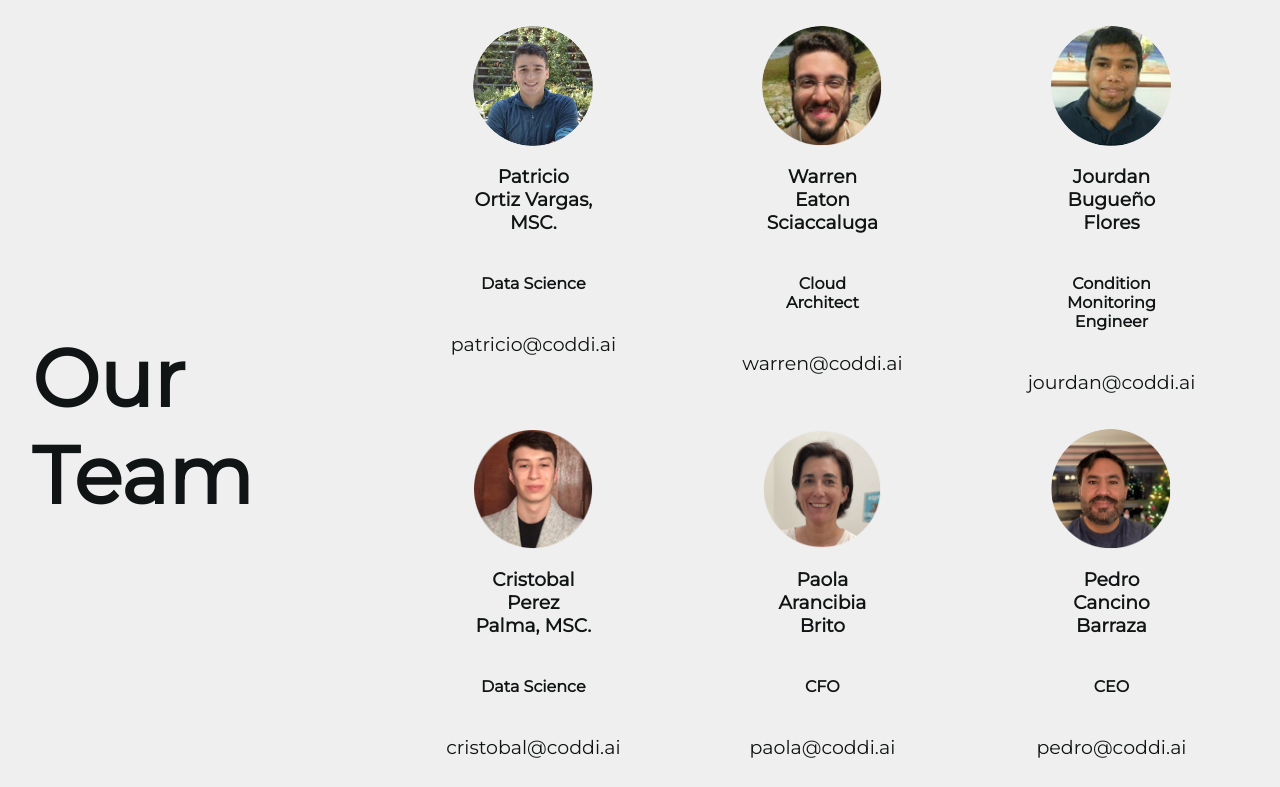
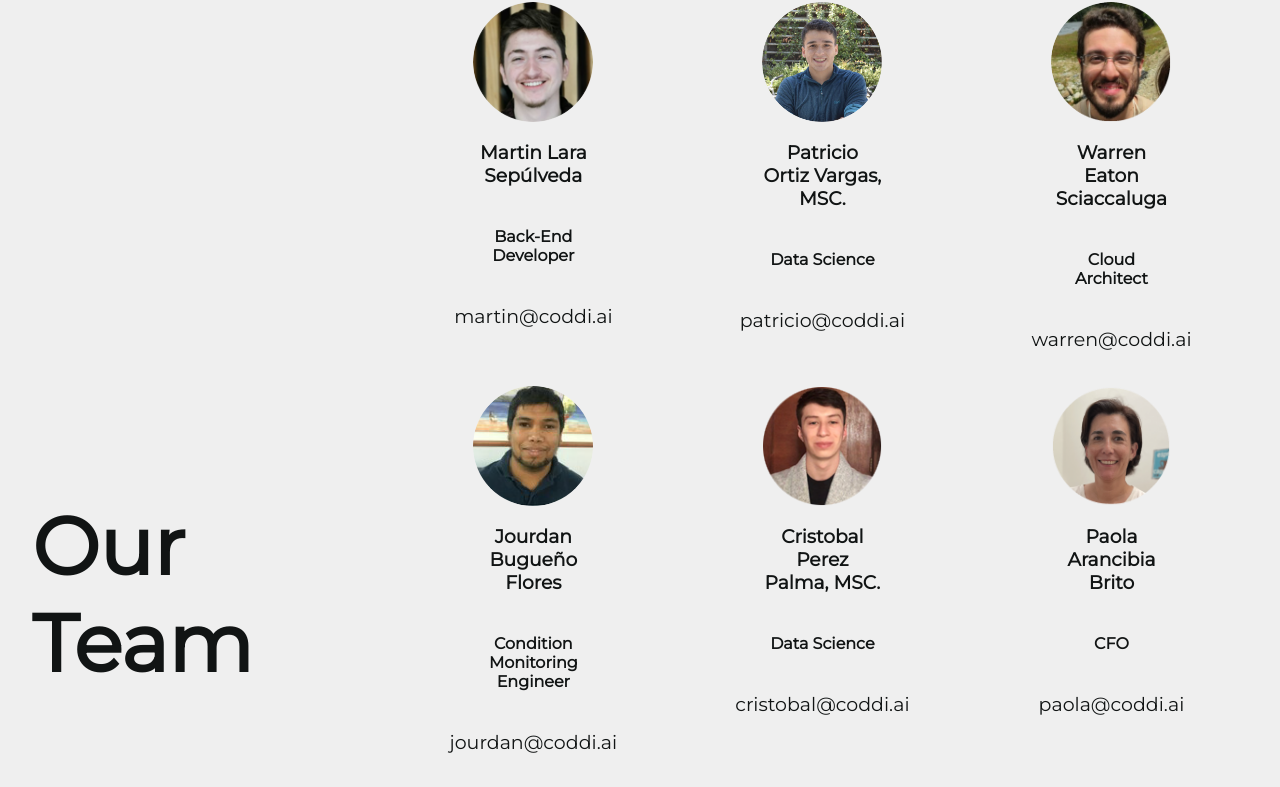
Before and after one commit to HexVanilla/Coddi-siteV2, a React (Create React App) app: page / in a window 1280 px wide. Shown: the part 7658-8445 px from the top of the page. Built offline with nearby package versions, Linux system fonts and the light colour scheme.

Commit message:
new team member

```diff
--- a/src/components/TheTeam.jsx
+++ b/src/components/TheTeam.jsx
@@ -1,6 +1,6 @@
 import React from "react";
 import "./TheTeam.css";
-import carlos from "../img/carlos.png";
+import martin from "../img/martin.png";
 import patricio from "../img/patricio.png";
 import jourdan from "../img/jourdan.png";
 import warren from "../img/warren.png";
@@ -14,6 +14,12 @@
   const sectionRef = useRef();
   const isVisible = useIntersectionObserver(sectionRef, { threshold: 0.1 });
   const teamMembers = [
+    {
+      name: "Martin Lara Sepúlveda",
+      title: "Back-End Developer",
+      description: "martin@coddi.ai",
+      image: martin,
+    },
     {
       name: "Patricio Ortiz Vargas, MSC.",
       title: "Data Science",
```
Also changed, not shown: src/img/martin.png (added).
